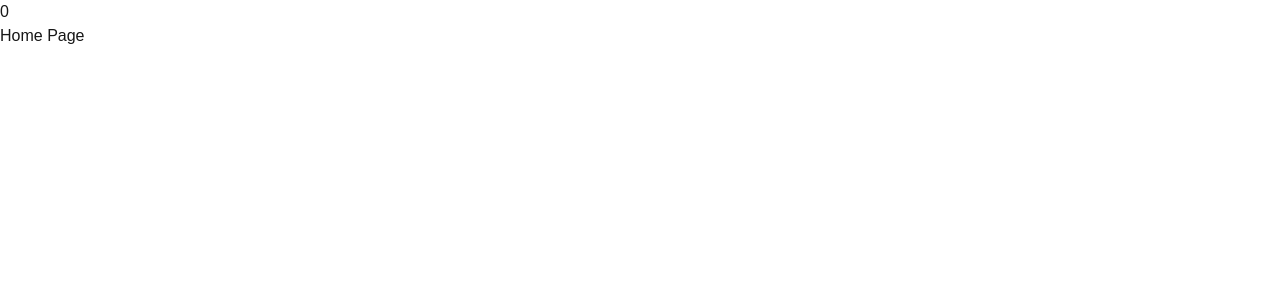
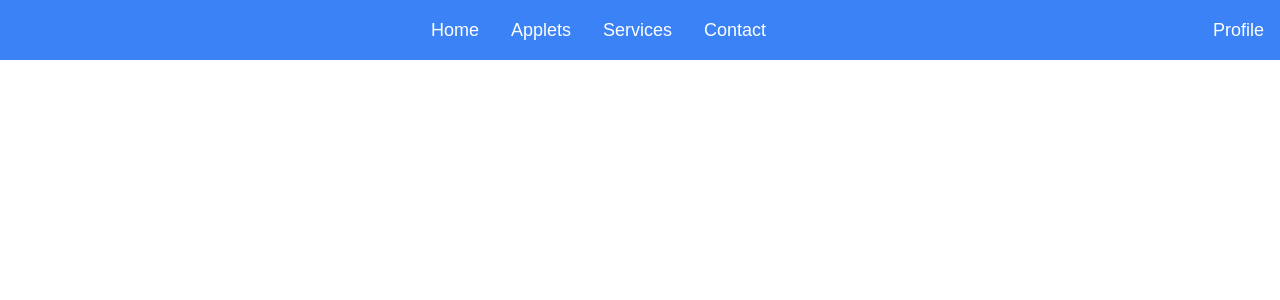
Before and after one commit to Sonny-Fourmont/2024-Epitech-Project-ARea, a Next.js app in the folder frontend/web/: page /home in a window 1280 px wide. Shown: the top 300 px of the page. Built offline with nearby package versions, Linux system fonts and the light colour scheme.

Commit message:
[ADD] navbar

```diff
--- a/frontend/web/src/components/Button.tsx
+++ b/frontend/web/src/components/Button.tsx
@@ -12,7 +12,7 @@ const Button: React.FC<ButtonProps> = ({ children, onClick, type = 'button', cla
         <button
             type={type}
             onClick={onClick}
-            className={`p-2 bg-blue-500 text-white rounded hover:bg-blue-600 ${className}`}
+            className={`p-2 bg-buttonColor text-white rounded hover:bg-buttonHoverColor ${className}`}
         >
             {children}
         </button>
--- a/frontend/web/src/components/Navbar.tsx
+++ b/frontend/web/src/components/Navbar.tsx
@@ -3,7 +3,41 @@ import { useRouter } from "next/router";
 import NavbarButton from "./NavbarButton";
 
 const Navbar: React.FC = () => {
-    return (0);
+    const router = useRouter();
+
+    const handleNavigation = (path: string) => {
+        router.push(path);
+    };
+
+    const navItems = [
+        { label: "Home", path: "/home" },
+        { label: "Applets", path: "/applets" },
+        { label: "Services", path: "/services" },
+        { label: "Contact", path: "/contact" },
+    ];
+
+    const renderNavButtons = () => {
+        return navItems.map((item, index) => (
+            <NavbarButton
+                key={index}
+                text={item.label}
+                onClick={() => handleNavigation(item.path)}
+            />
+        ));
+    };
+    return (
+        <div className="flex justify-center items-start min-h-screen">
+            <div className="bg-buttonColor w-full flex justify-between items-center">
+                <div className="flex-1 flex justify-center">
+                    {renderNavButtons()}
+                </div>
+                <NavbarButton
+                    text="Profile"
+                    onClick={() => handleNavigation("/profile")}
+                />
+            </div>
+        </div>
+    );
 }
 
 export default Navbar;
--- a/frontend/web/src/components/NavbarButton.tsx
+++ b/frontend/web/src/components/NavbarButton.tsx
@@ -8,7 +8,7 @@ type NavbarButtonPros = {
 const NavbarButton: React.FC<NavbarButtonPros> = ({ text, onClick }) => {
     return (
         <button
-            className="p-2 bg-blue-500 text-white rounded hover:bg-blue-600"
+            className="p-4 text-lg bg-buttonColor text-white hover:bg-buttonHoverColor"
             onClick={onClick}
         >
             {text}
--- a/frontend/web/src/pages/home/index.tsx
+++ b/frontend/web/src/pages/home/index.tsx
@@ -6,8 +6,7 @@ import Navbar from '@/components/Navbar';
 export default function HomePage() {
     return (
         <div>
-            <Navbar />
-            <h1>Home Page</h1>
+            <Navbar/>
         </div>
     );
 }
--- a/frontend/web/tailwind.config.ts
+++ b/frontend/web/tailwind.config.ts
@@ -7,6 +7,8 @@ module.exports = {
     extend: {
       colors: {
         placeholder: '#A6A39F',
+        buttonColor: '#3b82f6',
+        buttonHoverColor: '#2563eb',
       },
     },
   },
```
Also changed, not shown: frontend/web/src/pages/applets/index.tsx (renamed from frontend/web/src/pages/my-applets/index.tsx).
